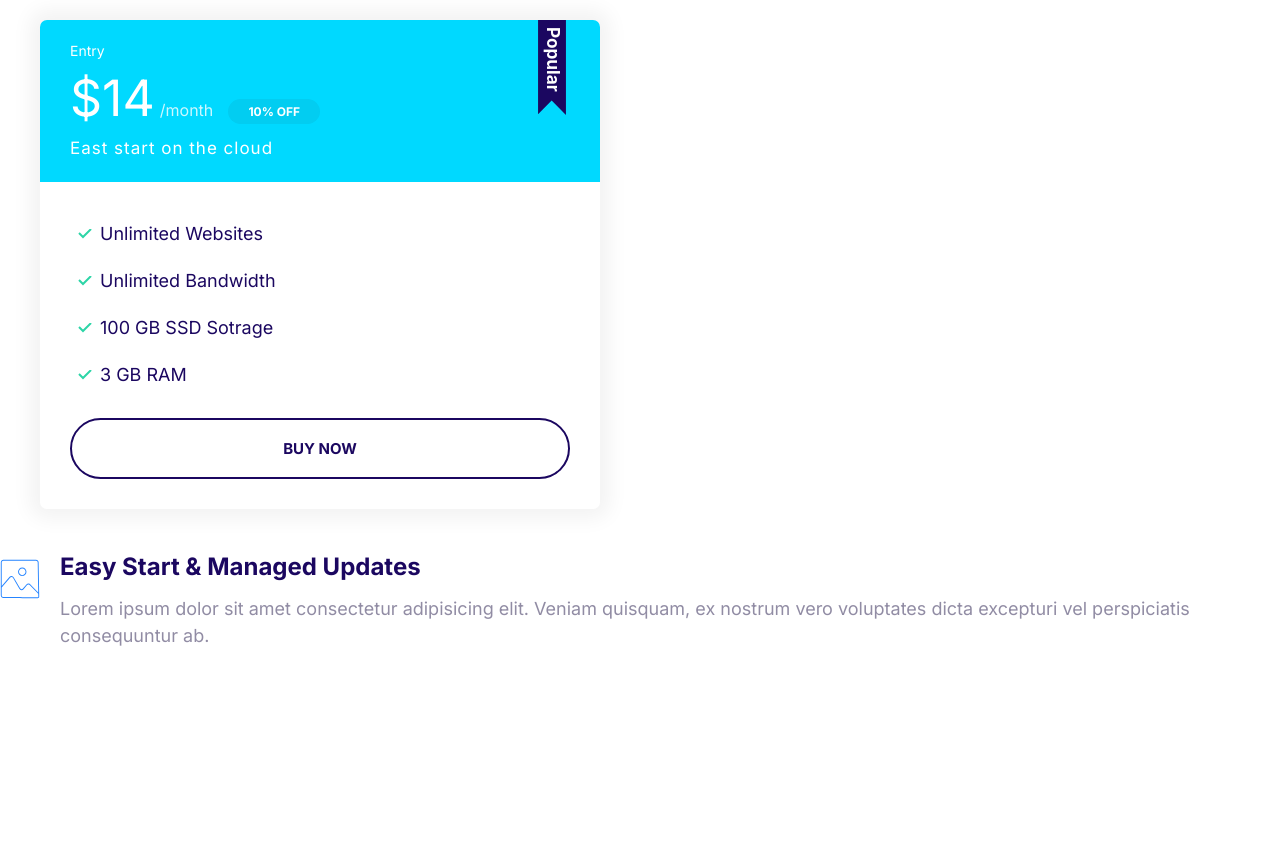
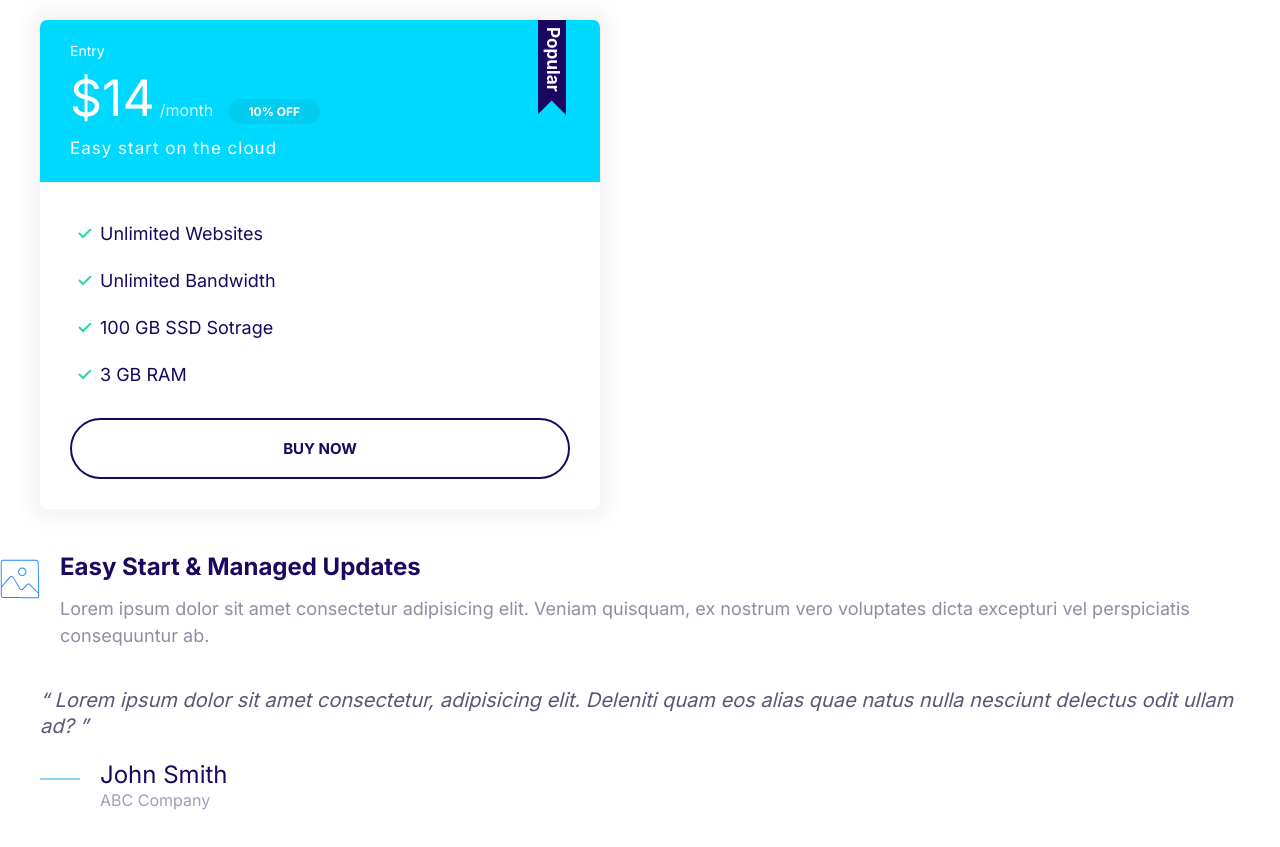
Before and after one commit to AkhilGoel2211/moshified-clone, a plain HTML site: page index.html in a window 1280 px wide. Shown: the part 800-1647 px from the top of the page. Before the commit the page ends 1467 px from the top, so only its background shows below. Drawn offline with Linux system fonts and the light colour scheme.

Commit message:
Build the Quotes Component.

```diff
--- a/css/styles.css
+++ b/css/styles.css
@@ -4,6 +4,7 @@
     --color-accent: #ff3400;
     --color-headings: #1b0760;
     --color-body: #918ca4;
+    --color-body-darker: #5c5577;
     --color-border: #ccc;
     --border-radius: 30px;
 }
@@ -398,3 +399,52 @@ a {
 .media__image {
     margin-top: 1rem;
 }
+
+
+/* Quotes */
+
+.quote {
+    font-size: 3rem;
+    font-style: italic;
+    color: var(--color-body-darker);
+    line-height: 1.3;
+}
+
+.quote__text::before {
+    content: open-quote;
+}
+
+.quote__text::after {
+    content: close-quote;
+}
+
+.quote__author {
+    font-size: 3rem;
+    font-weight: 500;
+    font-style: normal;
+    margin-bottom: 0;
+}
+
+.quote__organisation {
+    color: var(--color-headings);
+    opacity: .4;
+    font-size: 2rem;
+    font-style: normal;
+}
+
+.quote__line {
+    position: relative;
+    bottom: 10px;
+}
+
+@media screen and (min-width: 1024px) {
+    .quote {
+        font-size: 2rem;
+    }
+    .quote__author {
+        font-size: 2.4rem;
+    }
+    .quote__organisation {
+        font-size: 1.6rem;
+    }
+}
--- a/index.html
+++ b/index.html
@@ -60,7 +60,7 @@
             <span class="plan__price">$14</span>
             <span class="plan__billing-cycle">/month</span>
             <span class="badge badge--secondary badge--small">10% OFF</span>
-            <span class="plan__description">East start on the cloud</span>
+            <span class="plan__description">Easy start on the cloud</span>
           </header>
           <div class="card__body">
             <ul class="list list--tick">
@@ -89,5 +89,24 @@
         </p>
       </div>
     </div>
+    <blockquote class="quote">
+      <p class="quote__text">
+        Lorem ipsum dolor sit amet consectetur, adipisicing elit. Deleniti quam
+        eos alias quae natus nulla nesciunt delectus odit ullam ad?
+      </p>
+      <footer>
+        <div class="media">
+          <div class="media__image">
+            <svg class="icon icon--primary quote__line">
+              <use xlink:href="images/sprite.svg#line"></use>
+            </svg>
+          </div>
+          <div class="media__body">
+            <h3 class="media__title quote__author">John Smith</h3>
+            <p class="quote__organisation">ABC Company</p>
+          </div>
+        </div>
+      </footer>
+    </blockquote>
   </body>
 </html>
```
Also changed, not shown: components/quotes.html (added, +20 -0 lines). Lines whose indentation alone changed are shown as unchanged.
